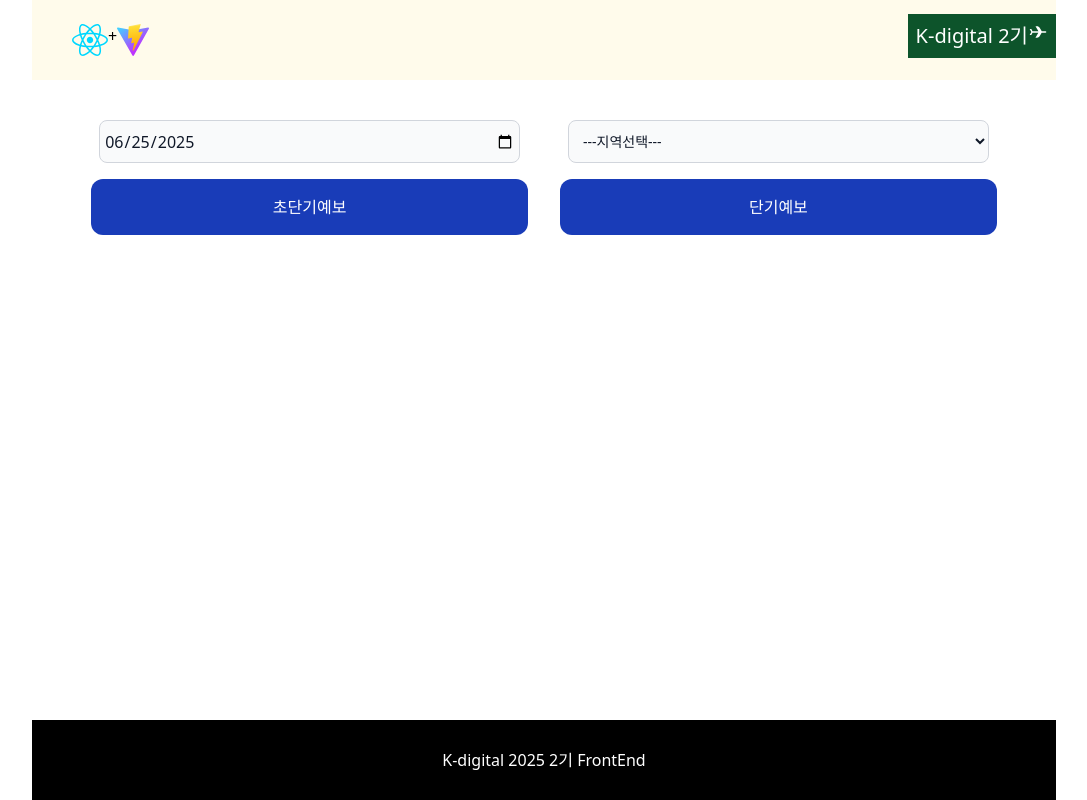
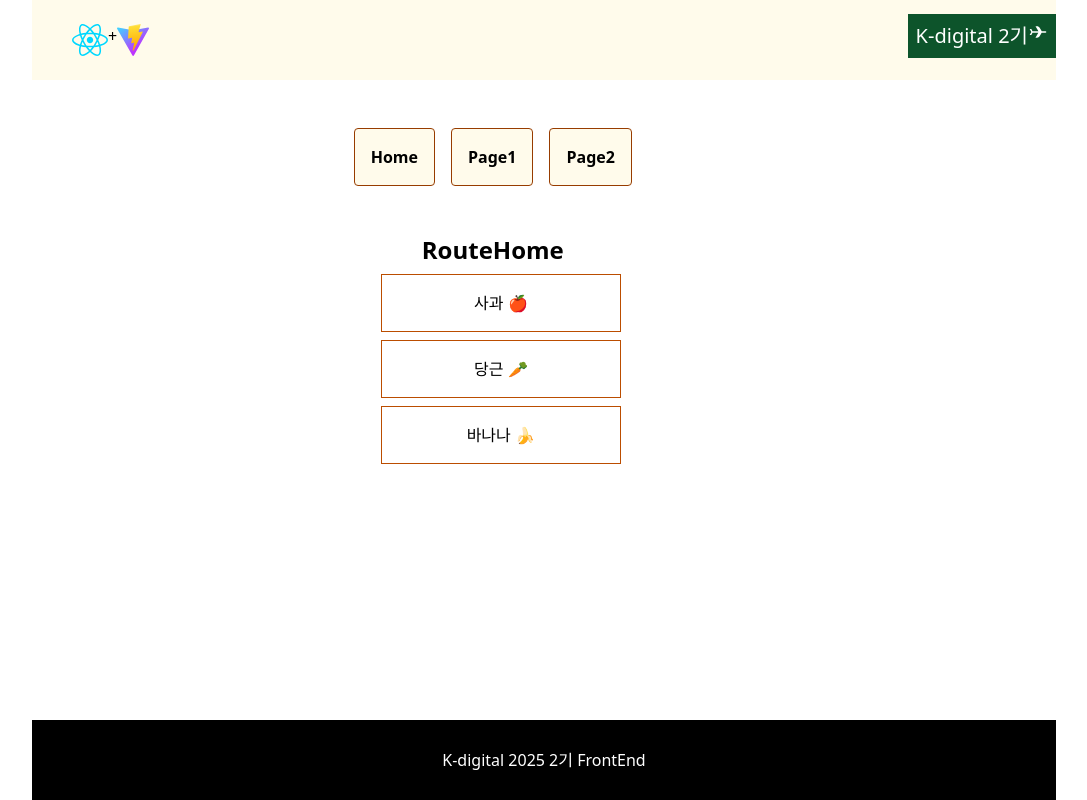
Before and after one commit to pnumin/KDT2025_02_react, a React (Vite) app: page / in a window 1280 px wide. Shown: the whole page, without its empty margins (96-1183 px from the left). Built offline with nearby package versions, Linux system fonts and the light colour scheme.

Commit message:
리액트 라우트

```diff
--- a/package.json
+++ b/package.json
@@ -14,6 +14,7 @@
     "react": "^19.1.0",
     "react-dom": "^19.1.0",
     "react-icons": "^5.5.0",
+    "react-router-dom": "^7.6.3",
     "tailwindcss": "^4.1.8"
   },
   "devDependencies": {
--- /dev/null
+++ b/src/14/RouteHome.jsx
@@ -0,0 +1,25 @@
+import { Link } from "react-router-dom"
+export default function RouteHome() {
+  return (
+    <div className="w-9/10 mt-10 flex flex-col justify-center items-center">
+      <h1 className="text-2xl font-bold text-center">RouteHome</h1>
+      <ul className="w-60">
+        <Link to="/p1/사과/🍎">
+          <li className="w-full p-4 m-2 border border-amber-700 hover:bg-amber-100">
+            사과 🍎
+          </li>
+        </Link>
+        <Link to="/p1/당근/🥕">
+          <li className="w-full p-4 m-2 border border-amber-700 hover:bg-amber-100">
+            당근 🥕
+          </li>
+        </Link>
+        <Link to="/p1/바나나/🍌">
+          <li className="w-full p-4 m-2 border border-amber-700 hover:bg-amber-100">
+            바나나 🍌
+          </li>
+        </Link>
+      </ul>
+    </div>
+  )
+}
--- /dev/null
+++ b/src/14/RouteMain.jsx
@@ -0,0 +1,20 @@
+import RouteNav from "./RouteNav"
+import RouteHome from "./RouteHome"
+import RoutePage1 from "./RoutePage1"
+import RoutePage2 from "./RoutePage2"
+import { BrowserRouter, Routes, Route } from "react-router-dom"
+
+export default function RouteMain() {
+  return (
+    <BrowserRouter>
+    <div className="w-full">
+      <RouteNav />
+      <Routes>
+        <Route path="/" element={<RouteHome />} />
+        <Route path="/p1/:item1/:item2" element={<RoutePage1 />} />
+        <Route path="/p2" element={<RoutePage2 />} />
+      </Routes>
+    </div>
+    </BrowserRouter>
+  )
+}
--- /dev/null
+++ b/src/14/RouteNav.jsx
@@ -0,0 +1,25 @@
+import { Link } from "react-router-dom"
+export default function RouteNav() {
+  return (
+    <div className="w-9/10 flex justify-center items-center">
+      <Link to="/">
+        <div className="p-4 m-2 border font-bold hover:bg-amber-200
+                     border-amber-800 rounded bg-amber-50">
+          Home
+        </div>
+      </Link>
+      <Link to="/p1/m/m">
+        <div className="p-4 m-2 border font-bold hover:bg-amber-200
+                     border-amber-800 rounded bg-amber-50">
+          Page1
+        </div>
+      </Link>
+      <Link to="p2">
+        <div className="p-4 m-2 border font-bold hover:bg-amber-200
+                     border-amber-800 rounded bg-amber-50">
+          Page2
+        </div>
+      </Link>
+    </div>
+  )
+}
--- /dev/null
+++ b/src/14/RoutePage1.jsx
@@ -0,0 +1,16 @@
+import { useParams } from "react-router-dom"
+export default function RoutePage1() {
+  const {item1, item2} = useParams() ;
+  const data = ['사과', '바나나'] ;
+
+  console.log(item1, item2)
+  return (
+    <div className="w-9/10 mt-10 flex flex-col justify-center items-center">
+      <h1 className="text-2xl font-bold text-center">RoutePage1</h1>
+      <div className="text-2xl font-bold mt-10">
+        { item2 == 'm' ? '메뉴선택'
+                        : `${item2} 는 ${ data.includes(item1) ? "과일입니다." : "과일이 아닙니다."}` }
+      </div>
+    </div>
+  )
+}
--- /dev/null
+++ b/src/14/RoutePage2.jsx
@@ -0,0 +1,6 @@
+
+export default function RoutePage2() {
+  return (
+    <div>RoutePage2</div>
+  )
+}
--- a/src/App.jsx
+++ b/src/App.jsx
@@ -16,6 +16,7 @@ import MyRef from './11/MyRef'
 import Gallery from './12/Gallery'
 import Festival from './13/Festival'
 import Fcst from './15/Fcst'
+import RouteMain from './14/RouteMain'
 
 function App() {
 
@@ -35,7 +36,7 @@ function App() {
       <main className="w-full flex-grow
                        overflow-y-auto py-10
                        flex flex-col justify-start items-center">
-        <Fcst />
+        <RouteMain />
       </main>
       <footer className="w-full min-h-20
                         bg-black text-white
```
Also changed, not shown: 1 other file (tests, documents, lock files or other folders).
